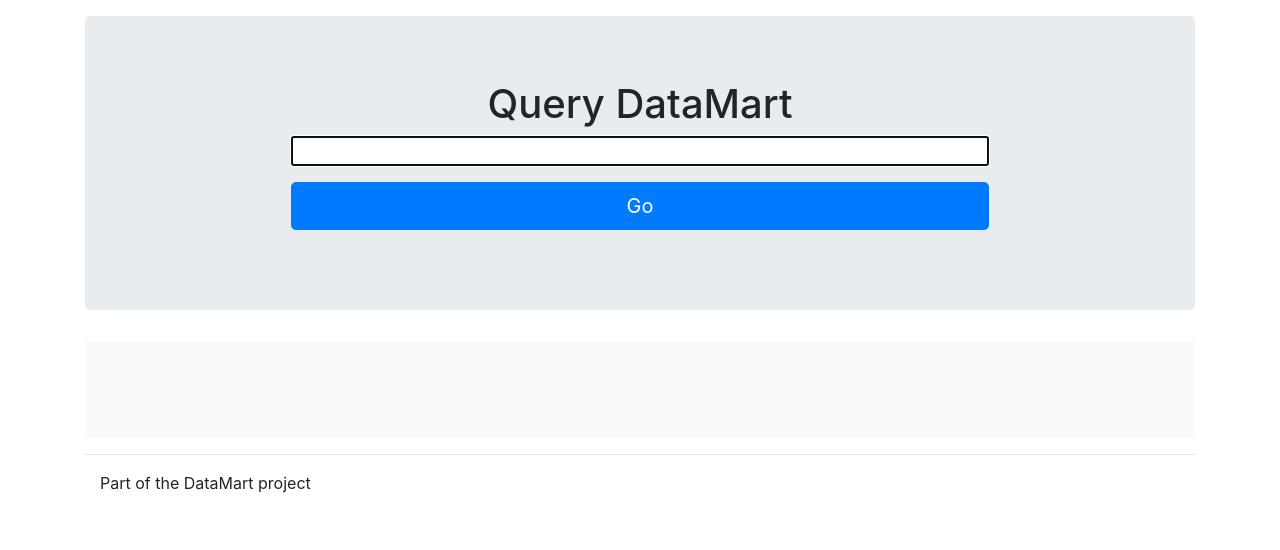
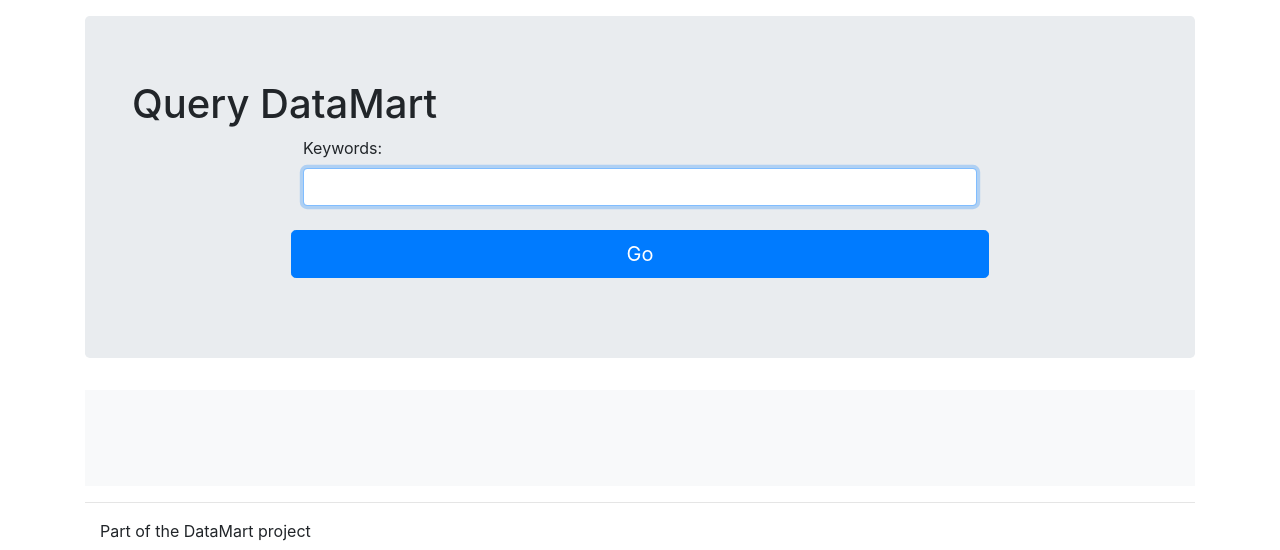
Before and after one commit to VIDA-NYU/auctus, a Python web app: template datamart_coordinator/datamart_coordinator/templates/search.html in a window 1280 px wide. Shown: the part 56-606 px from the top of the page. Run offline with Jinja, Linux system fonts and the light colour scheme; the template is opened without the code that fills it, so the values that code supplies are empty.

Commit message:
Fix search.html

```diff
--- a/datamart_coordinator/datamart_coordinator/templates/search.html
+++ b/datamart_coordinator/datamart_coordinator/templates/search.html
@@ -2,16 +2,19 @@
 {% set active_page = "search" %}
 
 {% block contents %}
-<section class="jumbotron text-center">
+<section class="jumbotron">
   <div class="container">
     <form id="search-form">
       {{ xsrf_form_html() }}
       <h1>Query DataMart</h1>
-      <div class="form-group row justify-content-center">
-        <input class="col-md-8" id="search-bar" required autofocus />
+      <div class="form-row">
+        <div class="form-group col-md-8 offset-md-2">
+          <label for="keywords">Keywords:</label>
+          <input class="form-control" id="keywords" autofocus />
+        </div>
       </div>
 
-      <div class="form-group row justify-content-center">
+      <div class="form-group row justify-content-center mt-2">
         <button class="btn btn-lg btn-primary btn-block col-md-8" type="submit">Go</button>
       </div>
     </form>
```
